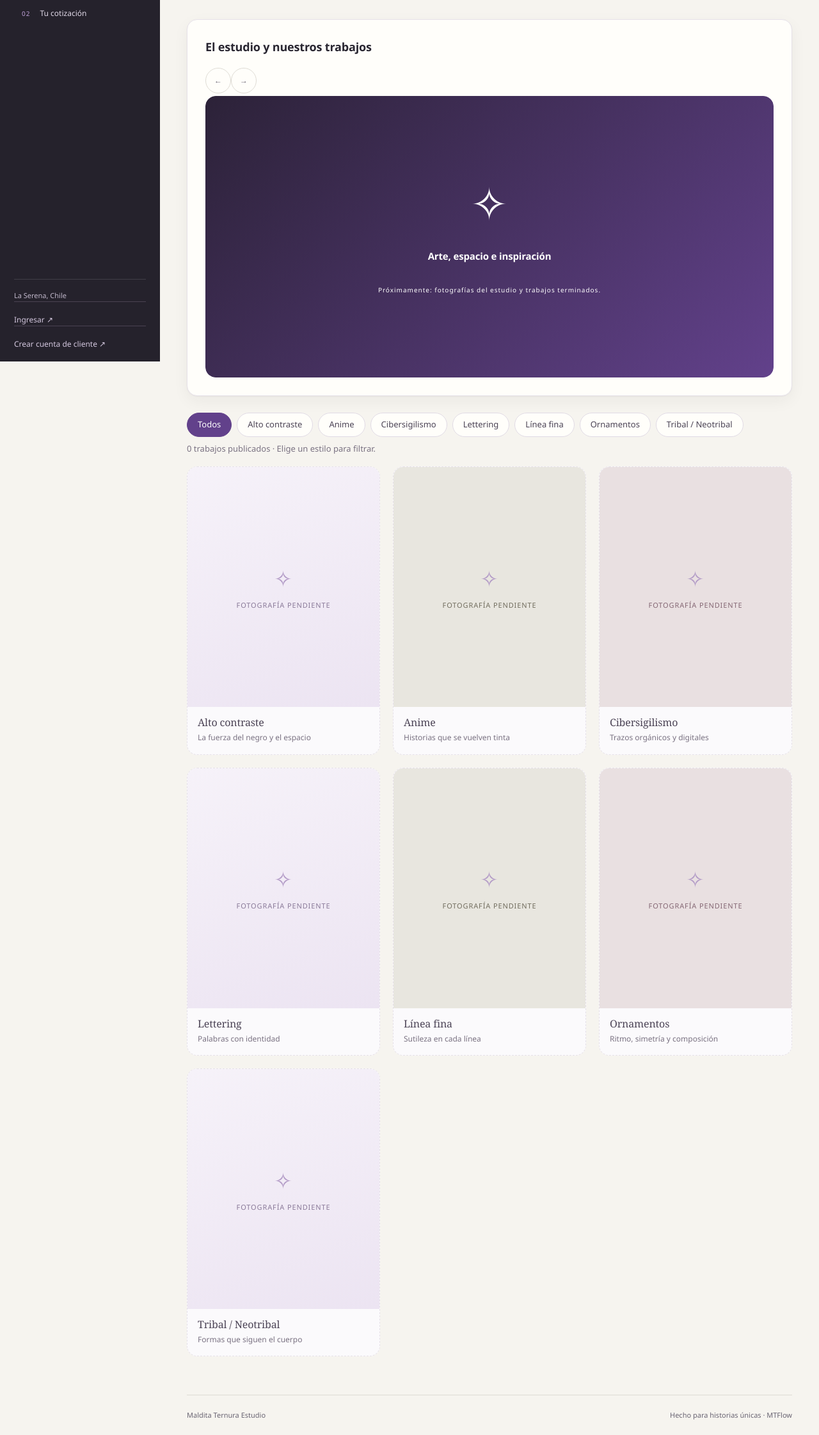
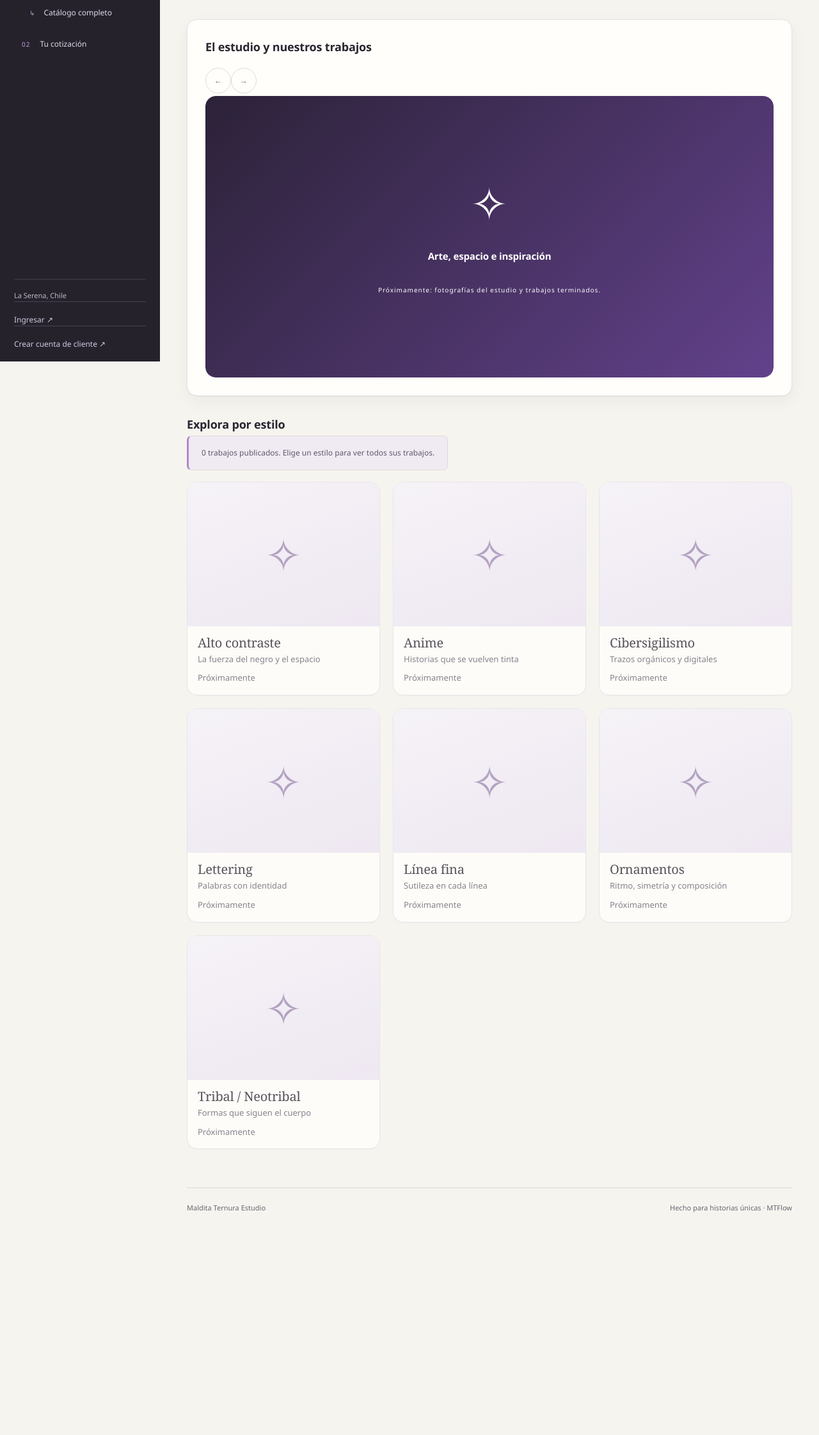
Before and after one commit to mercenliam-dotcom/Proyecto-MtFlow, a Django app: page / in a window 1280 px wide. Shown: the part 235-2478 px from the top of the page at 64% size. After the commit the page ends 2130 px from the top, so only its background shows below. Run offline with Django 5.2, Linux system fonts and the light colour scheme; data comes from the database, SQL or seed files in the repository; data that the repository does not hold is empty; parts of the project's set-up code (start-up, migrations or seed data) failed here and were passed over.

Commit message:
Portafolio agrupado por estilo y catálogo completo

```diff
--- a/config/static/css/pulido.css
+++ b/config/static/css/pulido.css
@@ -681,3 +681,32 @@ button.card-estilo:hover { background: #e5dbf1; }
 .grafico-tabla table { width: 100%; max-width: 420px; margin-top: 8px; border-collapse: collapse; }
 .grafico-tabla th, .grafico-tabla td { padding: 4px 8px; border-bottom: 1px solid var(--border); text-align: left; }
 .grafico-tabla td { text-align: right; font-variant-numeric: tabular-nums; }
+
+/* Portafolio público: una tarjeta por estilo (no una por foto) */
+.estilos-seccion { display: grid; gap: 18px; margin-top: 30px; }
+.estilos-cabecera { display: flex; flex-wrap: wrap; justify-content: space-between; align-items: end; gap: 12px 20px; }
+.estilos-cabecera h2 { margin: 0 0 4px; }
+.estilos-cabecera .demo-note { margin: 0; }
+.estilos-grid { display: grid; grid-template-columns: repeat(auto-fill, minmax(230px, 1fr)); gap: 20px; }
+.estilo-tarjeta { display: flex; flex-direction: column; overflow: hidden; border: 1px solid #e6e1e9; border-radius: 16px; background: var(--card); color: inherit; text-decoration: none; box-shadow: 0 1px 2px rgba(41, 38, 49, .04); transition: transform .2s cubic-bezier(.2, .7, .2, 1), box-shadow .2s ease, border-color .2s ease; }
+a.estilo-tarjeta:hover, a.estilo-tarjeta:focus-visible { transform: translateY(-2px); border-color: #d6c6e3; box-shadow: 0 14px 30px -14px rgba(98, 65, 139, .28); }
+.estilo-portada { position: relative; display: grid; place-items: center; aspect-ratio: 4 / 3; overflow: hidden; background: linear-gradient(160deg, #f6f2f9, #ece4f2); color: #a08cb4; font-size: 28px; }
+.estilo-portada img { position: absolute; inset: 0; width: 100%; height: 100%; object-fit: cover; transition: transform .4s ease; }
+a.estilo-tarjeta:hover .estilo-portada img { transform: scale(1.04); }
+.estilo-texto { display: grid; gap: 3px; padding: 14px 16px 16px; }
+.estilo-texto strong { font: 500 20px/1.2 Georgia, serif; letter-spacing: -.01em; }
+.estilo-texto small { color: var(--muted); font-size: 13px; }
+.estilo-cantidad { margin-top: 6px; color: var(--purple); font-size: 13px; font-weight: 600; }
+.estilo-tarjeta-vacia { opacity: .78; }
+.estilo-tarjeta-vacia .estilo-cantidad { color: var(--muted); font-weight: 500; }
+/* Catálogo completo */
+.catalogo-filtros { display: flex; flex-wrap: wrap; gap: 8px; margin: 0 0 22px; }
+.catalogo-filtros .filter { display: inline-flex; align-items: center; min-height: 38px; padding: 7px 16px; border: 1px solid #e0dae4; border-radius: 999px; background: var(--card); color: #4c4456; font-size: 13px; font-weight: 500; text-decoration: none; transition: background .15s, border-color .15s, color .15s; }
+.catalogo-filtros .filter:hover { border-color: #b9a2c9; color: var(--purple); }
+.catalogo-filtros .filter.active { background: var(--purple); border-color: var(--purple); color: #fff; }
+.filtro-cantidad { margin-left: 4px; font-size: 11px; opacity: .7; font-variant-numeric: tabular-nums; }
+a.card-estilo { text-decoration: none; transition: background .2s ease; }
+a.card-estilo:hover { background: #e5dbf1; }
+.catalogo-paginacion { justify-content: center; align-items: center; margin-top: 26px; }
+@media (max-width: 640px) { .estilos-grid { grid-template-columns: repeat(2, minmax(0, 1fr)); gap: 12px; } .estilo-texto strong { font-size: 16px; } .estilo-texto small { display: none; } }
+@media (prefers-reduced-motion: reduce) { .estilo-tarjeta, .estilo-portada img { transition: none; } a.estilo-tarjeta:hover { transform: none; } a.estilo-tarjeta:hover .estilo-portada img { transform: none; } }
--- a/config/web/templates/web/base.html
+++ b/config/web/templates/web/base.html
@@ -2,6 +2,7 @@
 {% block page_title %}{% block title %}MTFlow{% endblock %}{% endblock %}
 {% block navigation %}
 <a class="nav-item" href="{% url 'web:portafolio' %}" {% if request.resolver_match.url_name == 'portafolio' %}aria-current="page"{% endif %}><span aria-hidden="true">01</span> Estilos & portafolio</a>
+<a class="nav-item nav-sub" href="{% url 'web:catalogo' %}" {% if request.resolver_match.url_name == 'catalogo' %}aria-current="page"{% endif %}><span aria-hidden="true">↳</span> Catálogo completo</a>
 <a class="nav-item" href="{% url 'web:cotizacion' %}" {% if request.resolver_match.url_name == 'cotizacion' %}aria-current="page"{% endif %}><span aria-hidden="true">02</span> Tu cotización</a>
 {% endblock %}
 {% block access %}{% if user.is_authenticated %}<a class="team-access" href="{% url 'nucleo:inicio' %}">{% if user.es_cliente %}Mi cuenta{% else %}Espacio del equipo{% endif %} ↗</a>{% else %}<a class="team-access" href="{% url 'cuentas:login' %}">Ingresar ↗</a><a class="team-access" href="{% url 'clientes:registro' %}">Crear cuenta de cliente ↗</a>{% endif %}{% endblock %}
--- a/config/web/templates/web/portafolio.html
+++ b/config/web/templates/web/portafolio.html
@@ -32,58 +32,32 @@
 </section>
 
 
-<section aria-label="Galería de estilos">
-    <div class="filters" role="group" aria-label="Filtrar por estilo">
-        <button class="filter active" data-filter="Todos" aria-pressed="true">
-            Todos
-        </button>
-
-        {% for trabajo in trabajos %}
-        <button class="filter"
-                data-filter="{{ trabajo.estilo }}"
-                aria-pressed="false">
-            {{ trabajo.estilo }}
-        </button>
-        {% endfor %}
+<section class="estilos-seccion" aria-labelledby="estilos-titulo">
+  <div class="estilos-cabecera">
+    <div>
+      <h2 id="estilos-titulo">Explora por estilo</h2>
+      <p class="demo-note">{{ total }} trabajo{{ total|pluralize }} publicado{{ total|pluralize }}. Elige un estilo para ver todos sus trabajos.</p>
     </div>
-
-    <p class="demo-note portafolio-ayuda">{{ publicados|length }} trabajo{{ publicados|length|pluralize }} publicado{{ publicados|length|pluralize }} · Elige un estilo para filtrar.</p>
-
-    <div class="portfolio-grid" data-galeria-zoom=".portfolio-card:not([hidden]) a[data-zoom]">
-        {% for foto in publicados %}
-        <article class="portfolio-card" data-style="{{ foto.estilo.nombre|default:'El estudio' }}">
-            <!-- La imagen se ajusta al recuadro; al tocarla se abre a pantalla completa -->
-            <a class="image-placeholder con-foto" href="{% url 'web:imagen_portafolio' foto.referencia %}" data-zoom data-titulo="{{ foto.titulo }}" aria-label="Ver «{{ foto.titulo }}» a pantalla completa">
-                <img class="mt-foto" src="{% url 'web:imagen_portafolio' foto.referencia %}" alt="{{ foto.titulo }}" loading="lazy">
-                <span class="ver-foto" aria-hidden="true">Ver</span>
-            </a>
-            <div class="card-caption">
-                <button type="button" class="card-estilo" data-filtrar="{{ foto.estilo.nombre|default:'El estudio' }}" aria-label="Ver solo {{ foto.estilo.nombre|default:'El estudio' }}">{{ foto.estilo.nombre|default:"El estudio" }}</button>
-                <h2>{{ foto.titulo }}</h2>
-                <p>por {{ foto.tatuadora.nombre_publico }}</p>
-            </div>
-        </article>
-        {% endfor %}
-
-        {% for trabajo in pendientes %}
-        <article class="portfolio-card portfolio-card-pendiente" data-style="{{ trabajo.estilo }}">
-            <div class="image-placeholder">
-                <span class="placeholder-mark" aria-hidden="true">✧</span>
-                <span>Fotografía pendiente</span>
-            </div>
-            <div class="card-caption">
-                <h2>{{ trabajo.estilo }}</h2>
-                <p>{{ trabajo.descripcion }}</p>
-            </div>
-        </article>
-        {% endfor %}
+    {% if total %}<a class="boton secundario" href="{% url 'web:catalogo' %}">Ver catálogo completo →</a>{% endif %}
+  </div>
+  <div class="estilos-grid">
+    {% for g in grupos %}
+    {% if g.cantidad %}
+    <a class="estilo-tarjeta" href="{% url 'web:catalogo' %}?estilo={{ g.slug }}" data-style="{{ g.nombre }}">
+      <span class="estilo-portada"><img src="{% url 'web:imagen_portafolio' g.portada.referencia %}" alt="" loading="lazy"></span>
+      <span class="estilo-texto"><strong>{{ g.nombre }}</strong><small>{{ g.descripcion }}</small><span class="estilo-cantidad">{{ g.cantidad }} trabajo{{ g.cantidad|pluralize }} →</span></span>
+    </a>
+    {% else %}
+    <div class="estilo-tarjeta estilo-tarjeta-vacia" data-style="{{ g.nombre }}">
+      <span class="estilo-portada"><span class="placeholder-mark" aria-hidden="true">✧</span></span>
+      <span class="estilo-texto"><strong>{{ g.nombre }}</strong><small>{{ g.descripcion }}</small><span class="estilo-cantidad">Próximamente</span></span>
     </div>
+    {% endif %}
+    {% endfor %}
+  </div>
 </section>
 {% endblock %}
 
-{% block styles %}{{ block.super }}<link rel="stylesheet" href="{% static 'vendor/photoswipe/photoswipe.css' %}">{% endblock %}
 {% block scripts %}
-<script src="{% static 'web/js/portafolio.js' %}" defer></script>
 <script src="{% static 'web/js/carrusel.js' %}" defer></script>
-<script src="{% static 'js/zoom-fotos.js' %}" data-lightbox="{% static 'vendor/photoswipe/photoswipe-lightbox.esm.min.js' %}" data-core="{% static 'vendor/photoswipe/photoswipe.esm.min.js' %}" defer></script>
 {% endblock %}
--- a/config/web/test_ajustes_equipo.py
+++ b/config/web/test_ajustes_equipo.py
@@ -44,6 +44,10 @@ class AjustesEquipo(TestCase):
             self.client.post(reverse('nucleo:portafolio_nuevo'),{'titulo':'Obra privada','tipo':'TATUAJE','estilo':estilo.pk,'imagen':jpg_valido()})
             r=Client().get(reverse('web:portafolio'))
             self.assertContains(r,f'data-style="{estilo.nombre}"')
+            self.assertContains(r,'Obra publicada')  # destacada en el carrusel
+            self.assertNotContains(r,'Obra privada')
+            grupo=next(g for g in r.context['grupos'] if g['nombre']==estilo.nombre)
+            self.assertEqual(grupo['cantidad'],1)
+            r=Client().get(reverse('web:catalogo'),{'estilo':grupo['slug']})
             self.assertContains(r,'Obra publicada')
             self.assertNotContains(r,'Obra privada')
-            self.assertNotIn(estilo.nombre,[p['estilo'] for p in r.context['pendientes']])
--- a/config/web/urls.py
+++ b/config/web/urls.py
@@ -10,6 +10,7 @@ urlpatterns = [
     path("cotizacion/disponibilidad/", calendario_publico, name="disponibilidad"),
     path("portafolio/imagen/<uuid:referencia>/", imagen, name="imagen_portafolio"),
     path("", views.portafolio, name="portafolio"),
+    path("catalogo/", views.catalogo, name="catalogo"),
     path("horarios/", views.horarios, name="horarios"),
     path("cotizacion/", views.cotizacion, name="cotizacion"),
     path("cotizacion/analizar/", views.analizar_referencia, name="analizar_referencia"),
--- a/config/web/views.py
+++ b/config/web/views.py
@@ -44,16 +44,64 @@ def analizar_referencia(request):
     })
 
 
+DESCRIPCIONES_ESTILO = {
+    "Alto contraste": "La fuerza del negro y el espacio", "Anime": "Historias que se vuelven tinta",
+    "Cibersigilismo": "Trazos orgánicos y digitales", "Lettering": "Palabras con identidad",
+    "Línea fina": "Sutileza en cada línea", "Ornamentos": "Ritmo, simetría y composición",
+    "Tribal / Neotribal": "Formas que siguen el cuerpo", "El estudio": "Nuestro espacio y el día a día",
+}
+ESTUDIO = "El estudio"  # fotos sin estilo: el estudio, el equipo, el espacio
+FOTOS_POR_PAGINA = 24
+
+
+def _publicados():
+    from .models import TrabajoPortafolio
+    return (TrabajoPortafolio.objects.filter(
+        visible=True, autorizacion_publicacion=True, tatuadora__activa=True,
+        tatuadora__usuario__is_active=True, tatuadora__usuario__es_tatuadora=True)
+        .select_related("estilo", "tatuadora__usuario").order_by("-publicado_en", "-pk"))
+
+
+def _grupos(publicados):
+    """Un grupo por estilo del catálogo (aunque aún no tenga fotos) y otro para el estudio."""
+    from django.db.models import Count
+    from django.utils.text import slugify
+    cantidades = dict(publicados.order_by().values_list("estilo__nombre").annotate(n=Count("pk")))
+    nombres = [n for c, n in ESTILOS.items() if c != "E-99"]
+    nombres += sorted(n for n in cantidades if n and n not in nombres)  # p. ej. «Fuera de catálogo»
+    nombres.append(ESTUDIO)
+    grupos = []
+    for nombre in nombres:
+        cantidad = cantidades.get(None if nombre == ESTUDIO else nombre, 0)
+        filtro = {"estilo__isnull": True} if nombre == ESTUDIO else {"estilo__nombre": nombre}
+        grupos.append({"slug": slugify(nombre), "nombre": nombre, "descripcion": DESCRIPCIONES_ESTILO.get(nombre, ""),
+                       "cantidad": cantidad, "portada": publicados.filter(**filtro).first() if cantidad else None,
+                       "filtro": filtro})
+    # Sin fotos del estudio no se muestra una tarjeta vacía para él.
+    return [g for g in grupos if g["nombre"] != ESTUDIO or g["cantidad"]]
+
+
 def portafolio(request):
-    from .models import TrabajoPortafolio
-    descripciones = ["La fuerza del negro y el espacio", "Historias que se vuelven tinta", "Trazos orgánicos y digitales", "Palabras con identidad", "Sutileza en cada línea", "Ritmo, simetría y composición", "Formas que siguen el cuerpo"]
-    trabajos = [{"estilo": nombre, "descripcion": descripcion} for nombre, descripcion in zip(
-        (nombre for codigo, nombre in ESTILOS.items() if codigo != "E-99"), descripciones)]
-    publicados = TrabajoPortafolio.objects.filter(visible=True, autorizacion_publicacion=True, tatuadora__activa=True, tatuadora__usuario__is_active=True, tatuadora__usuario__es_tatuadora=True).select_related("estilo", "tatuadora__usuario").order_by("-publicado_en", "-pk")
-    fotos = list(publicados[:60])
-    presentes = {foto.estilo.nombre for foto in fotos if foto.estilo_id}
-    pendientes = [t for t in trabajos if t["estilo"] not in presentes]
-    return render(request, "web/portafolio.html", {"trabajos": trabajos, "pendientes": pendientes, "publicados": fotos, "destacados": publicados.filter(en_carrusel=True)[:12]})
+    publicados = _publicados()
+    grupos = _grupos(publicados)
+    return render(request, "web/portafolio.html", {
+        "grupos": grupos, "total": sum(g["cantidad"] for g in grupos),
+        "destacados": publicados.filter(en_carrusel=True)[:12],
+    })
+
+
+def catalogo(request):
+    """Todas las fotos publicadas, filtrables por estilo y paginadas."""
+    from django.core.paginator import Paginator
+    publicados = _publicados()
+    grupos = _grupos(publicados)
+    elegido = next((g for g in grupos if g["slug"] == request.GET.get("estilo")), None)
+    fotos = publicados.filter(**elegido["filtro"]) if elegido else publicados
+    pagina = Paginator(fotos, FOTOS_POR_PAGINA).get_page(request.GET.get("pagina"))
+    return render(request, "web/catalogo.html", {
+        "grupos": [g for g in grupos if g["cantidad"]], "elegido": elegido, "pagina": pagina,
+        "total": sum(g["cantidad"] for g in grupos),
+    })
 
 
 def horarios(request):
```
Also changed, not shown: config/apps/nucleo/tests/test_flujo.py (+1 -0 lines), config/web/templates/web/catalogo.html (added, +53 -0 lines), config/web/test_catalogo.py (added, +66 -0 lines).
